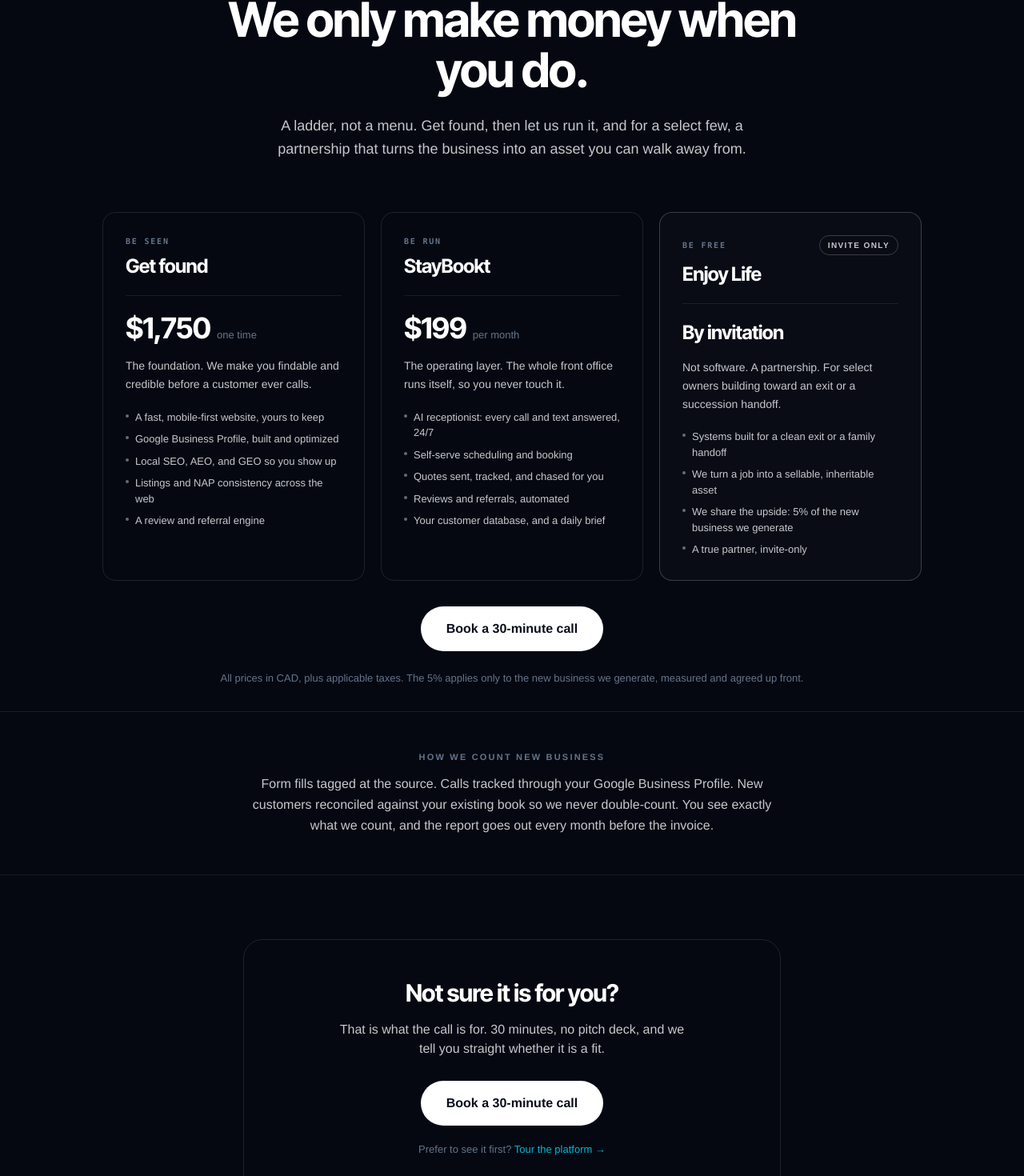
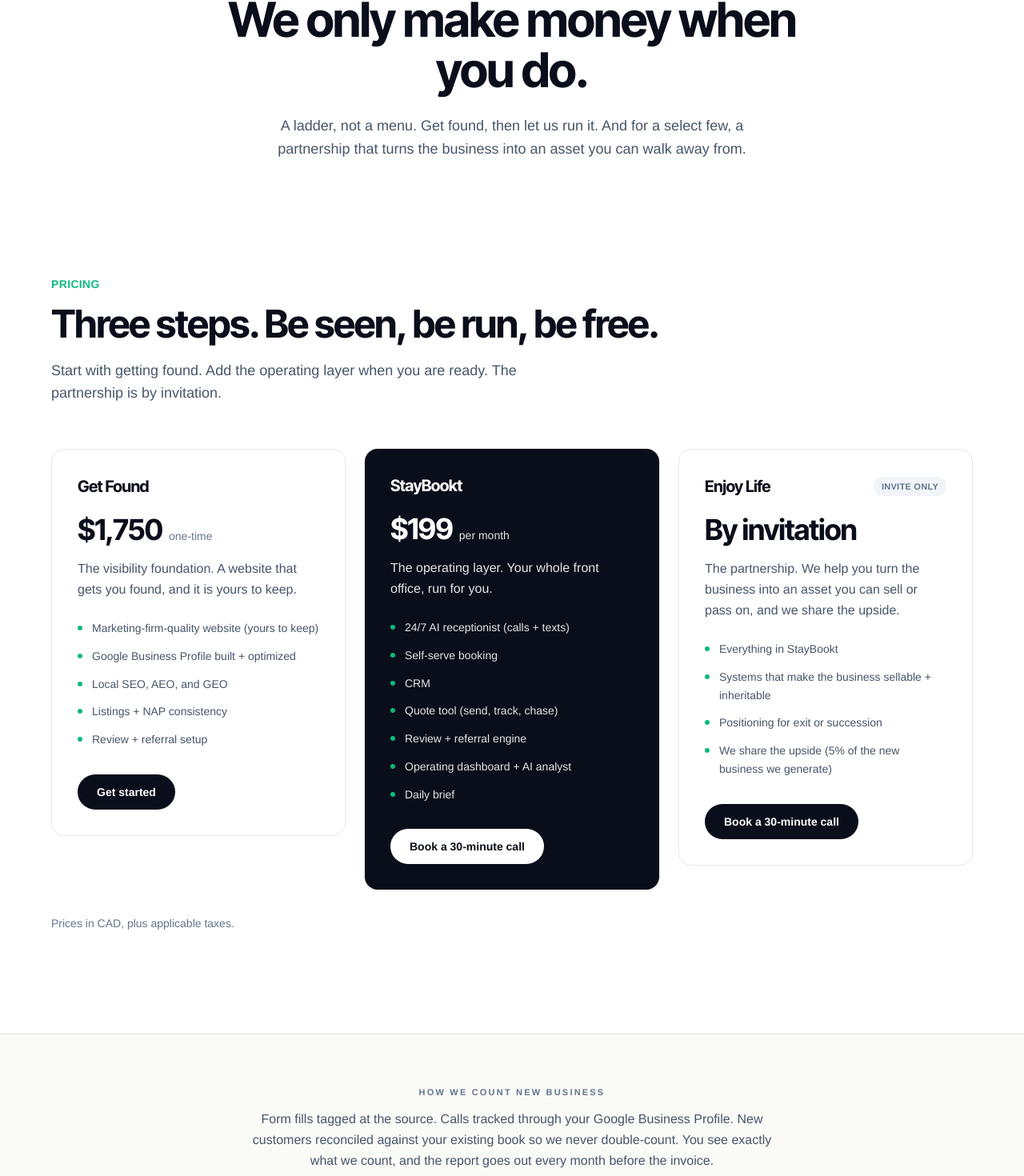
Before and after one commit to staybookt/staybookt-investor, a Next.js app: page /pricing in a window 1280 px wide. Shown: the part 216-1686 px from the top of the page at 80% size. Built offline with nearby package versions, Linux system fonts and the light colour scheme; no server answers.

Commit message:
Pricing: light palette, reuse HomePricing detailed cards

```diff
--- a/app/pricing/page.tsx
+++ b/app/pricing/page.tsx
@@ -1,144 +1,70 @@
 import Link from 'next/link';
 import { TopNav } from '@/components/TopNav';
+import HomePricing from '@/components/HomePricing';
 import { CAL_LINK } from '@/lib/site';
 
 export const metadata = {
   title: 'Pricing',
   alternates: { canonical: '/pricing' },
   description:
-    'Get Found: your visibility, built. StayBookt: the front office, run for you. Enjoy Life: an invite-only partnership for owners building toward an exit or succession. We only make money when you do.',
+    'Get Found: your visibility, built, one-time. StayBookt: the front office, run for you, monthly. Enjoy Life: an invite-only partnership for owners building toward an exit or succession. We only make money when you do.',
 };
-
-const PILLARS = [
-  {
-    tag: 'Get found',
-    role: 'Be seen',
-    price: '$1,750',
-    unit: 'one time',
-    body: 'The foundation. We make you findable and credible before a customer ever calls.',
-    includes: [
-      'A fast, mobile-first website, yours to keep',
-      'Google Business Profile, built and optimized',
-      'Local SEO, AEO, and GEO so you show up',
-      'Listings and NAP consistency across the web',
-      'A review and referral engine',
-    ],
-  },
-  {
-    tag: 'StayBookt',
-    role: 'Be run',
-    price: '$199',
-    unit: 'per month',
-    body: 'The operating layer. The whole front office runs itself, so you never touch it.',
-    includes: [
-      'AI receptionist: every call and text answered, 24/7',
-      'Self-serve scheduling and booking',
-      'Quotes sent, tracked, and chased for you',
-      'Reviews and referrals, automated',
-      'Your customer database, and a daily brief',
-    ],
-  },
-  {
-    tag: 'Enjoy Life',
-    role: 'Be free',
-    price: 'By invitation',
-    unit: '',
-    invite: true,
-    body: 'Not software. A partnership. For select owners building toward an exit or a succession handoff.',
-    includes: [
-      'Systems built for a clean exit or a family handoff',
-      'We turn a job into a sellable, inheritable asset',
-      'We share the upside: 5% of the new business we generate',
-      'A true partner, invite-only',
-    ],
-  },
-];
 
 export default function PricingPage() {
   return (
     <>
       <TopNav active="pricing" />
-      <main className="bg-ink-deep">
-        <section className="px-6 pb-8 pt-36 sm:px-12 sm:pt-44">
+      <main className="bg-paper text-ink">
+        <section className="px-6 pb-4 pt-36 sm:px-12 sm:pt-44">
           <div className="mx-auto max-w-3xl text-center">
             <p className="text-[11px] font-semibold uppercase tracking-[0.25em] text-mute">Pricing</p>
-            <h1 className="mt-4 font-display text-4xl leading-[1.05] tracking-tight text-white sm:text-6xl">
-              We only make money <span className="text-white">when you do.</span>
+            <h1 className="mt-4 font-display text-4xl leading-[1.05] tracking-tight text-ink sm:text-6xl">
+              We only make money when you do.
             </h1>
-            <p className="mx-auto mt-6 max-w-2xl text-base leading-relaxed text-platinum-soft sm:text-lg">
-              A ladder, not a menu. Get found, then let us run it, and for a select few, a partnership that turns the
-              business into an asset you can walk away from.
+            <p className="mx-auto mt-6 max-w-2xl text-base leading-relaxed text-[#475569] sm:text-lg">
+              A ladder, not a menu. Get found, then let us run it. And for a select few, a partnership
+              that turns the business into an asset you can walk away from.
             </p>
           </div>
         </section>
 
-        <section className="px-6 py-8 sm:px-12">
-          <div className="mx-auto grid max-w-5xl items-stretch gap-5 lg:grid-cols-3">
-            {PILLARS.map((p) => (
-              <div
-                key={p.tag}
-                className={`flex h-full flex-col rounded-2xl border p-7 ${
-                  p.invite ? 'border-white/20 bg-white/[0.02]' : 'border-white/10'
-                }`}
-              >
-                <div className="flex items-center justify-between">
-                  <p className="font-mono text-[10px] font-semibold uppercase tracking-[0.18em] text-mute">{p.role}</p>
-                  {p.invite && (
-                    <span className="rounded-full border border-white/20 px-2.5 py-1 text-[10px] font-semibold uppercase tracking-[0.14em] text-platinum-soft">
-                      Invite only
-                    </span>
-                  )}
-                </div>
-                <h2 className="mt-2 font-display text-2xl tracking-tight text-white">{p.tag}</h2>
-                <div className="mt-5 flex items-baseline gap-2 border-t border-white/8 pt-5">
-                  <span className={`font-display tracking-tight text-white ${p.invite ? 'text-2xl' : 'text-4xl'}`}>{p.price}</span>
-                  {p.unit && <span className="text-[13px] text-mute">{p.unit}</span>}
-                </div>
-                <p className="mt-4 text-[14px] leading-relaxed text-platinum-soft">{p.body}</p>
-                <ul className="mt-5 space-y-2">
-                  {p.includes.map((it) => (
-                    <li key={it} className="flex items-start gap-2 text-[13px] text-platinum-soft">
-                      <span className="mt-1.5 h-1 w-1 shrink-0 rounded-full bg-white/40" />
-                      {it}
-                    </li>
-                  ))}
-                </ul>
-              </div>
-            ))}
-          </div>
-          <div className="mt-8 text-center">
-            <a
-              href={CAL_LINK}
-              target="_blank"
-              rel="noopener noreferrer"
-              className="inline-block rounded-full bg-white px-8 py-4 text-base font-semibold text-ink transition-transform hover:-translate-y-0.5 hover:bg-white/90"
-            >
-              Book a 30-minute call
-            </a>
-          </div>
-          <p className="mx-auto mt-6 max-w-3xl text-center text-[13px] text-mute">
-            All prices in CAD, plus applicable taxes. The 5% applies only to the new business we generate, measured and
-            agreed up front.
-          </p>
-        </section>
+        {/* The three columns, shared with the homepage */}
+        <HomePricing detailed />
 
-        <section className="border-y border-white/8 px-6 py-12 sm:px-12">
+        <section className="border-t border-[#E5E7EB] bg-cream px-6 py-16 sm:px-12">
           <div className="mx-auto max-w-3xl text-center">
-            <p className="text-[11px] font-semibold uppercase tracking-[0.2em] text-mute">How we count new business</p>
-            <p className="mx-auto mt-3 max-w-2xl text-base leading-relaxed text-platinum-soft">
-              Form fills tagged at the source. Calls tracked through your Google Business Profile. New customers
-              reconciled against your existing book so we never double-count. You see exactly what we count, and the
-              report goes out every month before the invoice.
+            <p className="text-[11px] font-semibold uppercase tracking-[0.2em] text-mute">
+              How we count new business
+            </p>
+            <p className="mx-auto mt-3 max-w-2xl text-base leading-relaxed text-[#475569]">
+              Form fills tagged at the source. Calls tracked through your Google Business Profile. New
+              customers reconciled against your existing book so we never double-count. You see exactly
+              what we count, and the report goes out every month before the invoice.
             </p>
           </div>
         </section>
 
         <section className="px-6 py-20 sm:px-12">
-          <div className="mx-auto max-w-2xl rounded-3xl border border-white/10 p-8 text-center sm:p-12">
+          <div className="mx-auto max-w-2xl rounded-3xl bg-ink p-8 text-center text-white sm:p-12">
             <h2 className="font-display text-3xl tracking-tight text-white">Not sure it is for you?</h2>
-            <p className="mx-auto mt-4 max-w-md text-base text-platinum-soft">That is what the call is for. 30 minutes, no pitch deck, and we tell you straight whether it is a fit.</p>
-            <a href={CAL_LINK} target="_blank" rel="noopener noreferrer" className="mt-7 inline-block rounded-full bg-white px-8 py-4 text-base font-semibold text-ink transition-transform hover:-translate-y-0.5 hover:bg-white/90">Book a 30-minute call</a>
-            <p className="mt-5 text-[13px] text-mute">Prefer to see it first? <Link href="/platform" className="text-elec underline-offset-2 hover:underline">Tour the platform →</Link></p>
+            <p className="mx-auto mt-4 max-w-md text-base text-platinum-soft">
+              That is what the call is for. 30 minutes, no pitch deck, and we tell you straight whether
+              it is a fit.
+            </p>
+            <a
+              href={CAL_LINK}
+              target="_blank"
+              rel="noopener noreferrer"
+              className="mt-7 inline-block rounded-full bg-white px-8 py-4 text-base font-semibold text-ink transition-transform hover:-translate-y-0.5 hover:bg-white/90"
+            >
+              Book a 30-minute call
+            </a>
+            <p className="mt-5 text-[13px] text-platinum-soft">
+              Prefer to see it first?{' '}
+              <Link href="/how-it-works" className="text-elec-light underline-offset-2 hover:underline">
+                See how it works {'→'}
+              </Link>
+            </p>
           </div>
         </section>
       </main>
```
